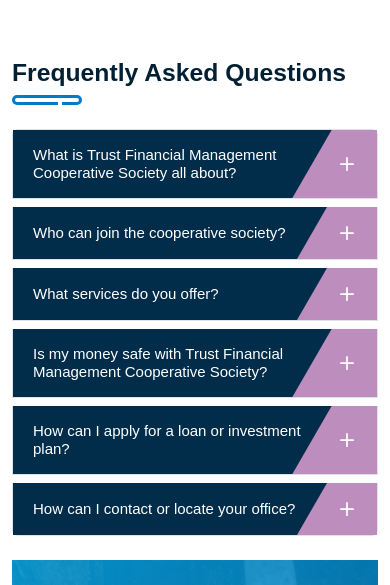
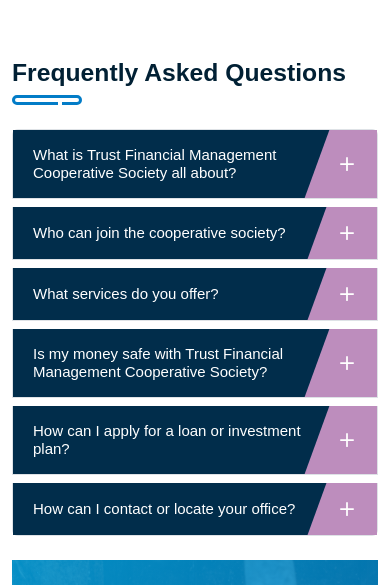
Before and after one commit to David-Orizu31/trust-fin-management, a plain HTML site: page index.html in a window 390 px wide. Shown: the part 4628-5213 px from the top of the page. Drawn offline with nearby package versions, Linux system fonts and the light colour scheme; a web font is replaced by a local one.

Commit message:
Accordion Final adjustment

```diff
--- a/css/responsive.css
+++ b/css/responsive.css
@@ -133,4 +133,9 @@
     .home-cta-layer {
         padding-top: 80px;
     }
+
+    .accordion-bg {
+        width: 80px;
+        transform: skew(-20deg);
+    }
 }
--- a/css/styles.css
+++ b/css/styles.css
@@ -684,7 +684,7 @@
     position: absolute;
     top: 0;
     right: 0;
-    width: 85px;
+    width: 80px;
     height: 100%;
     margin-right: -20px;
     transform: skew(-30deg);
```
